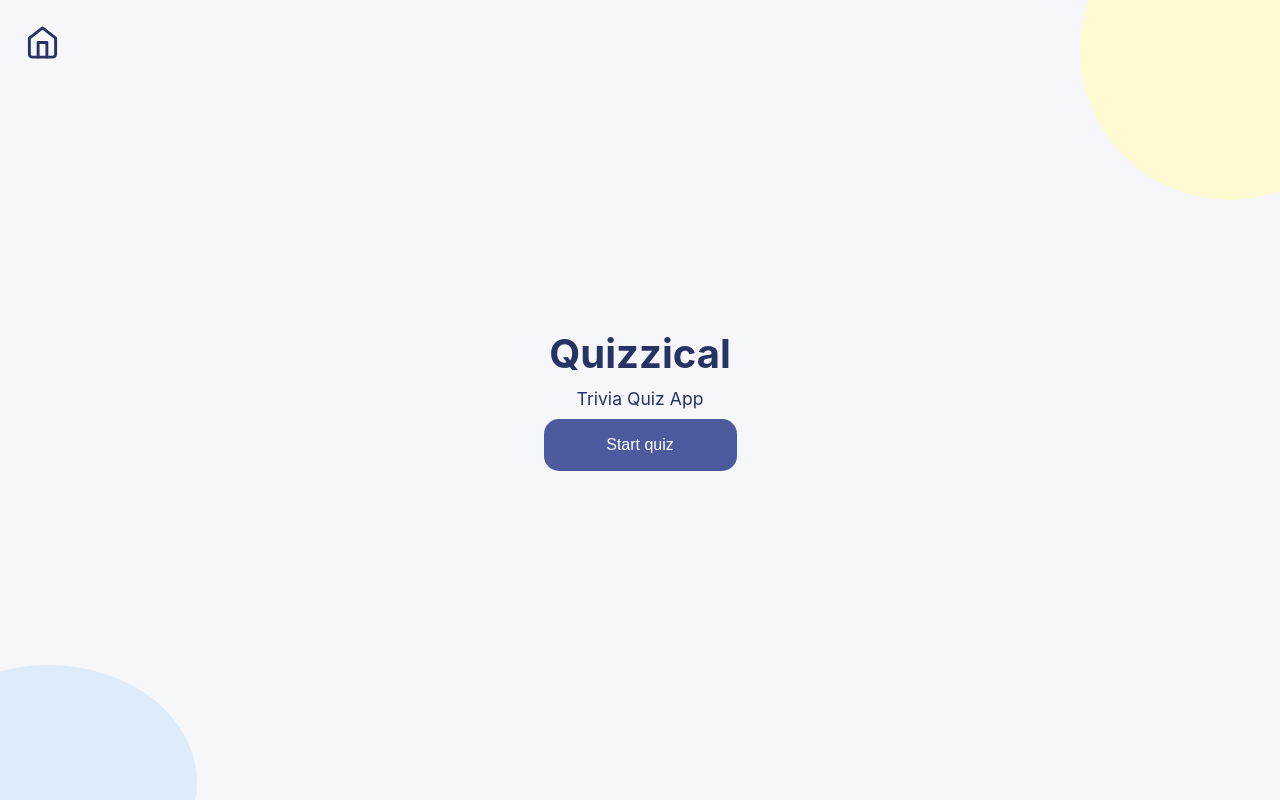
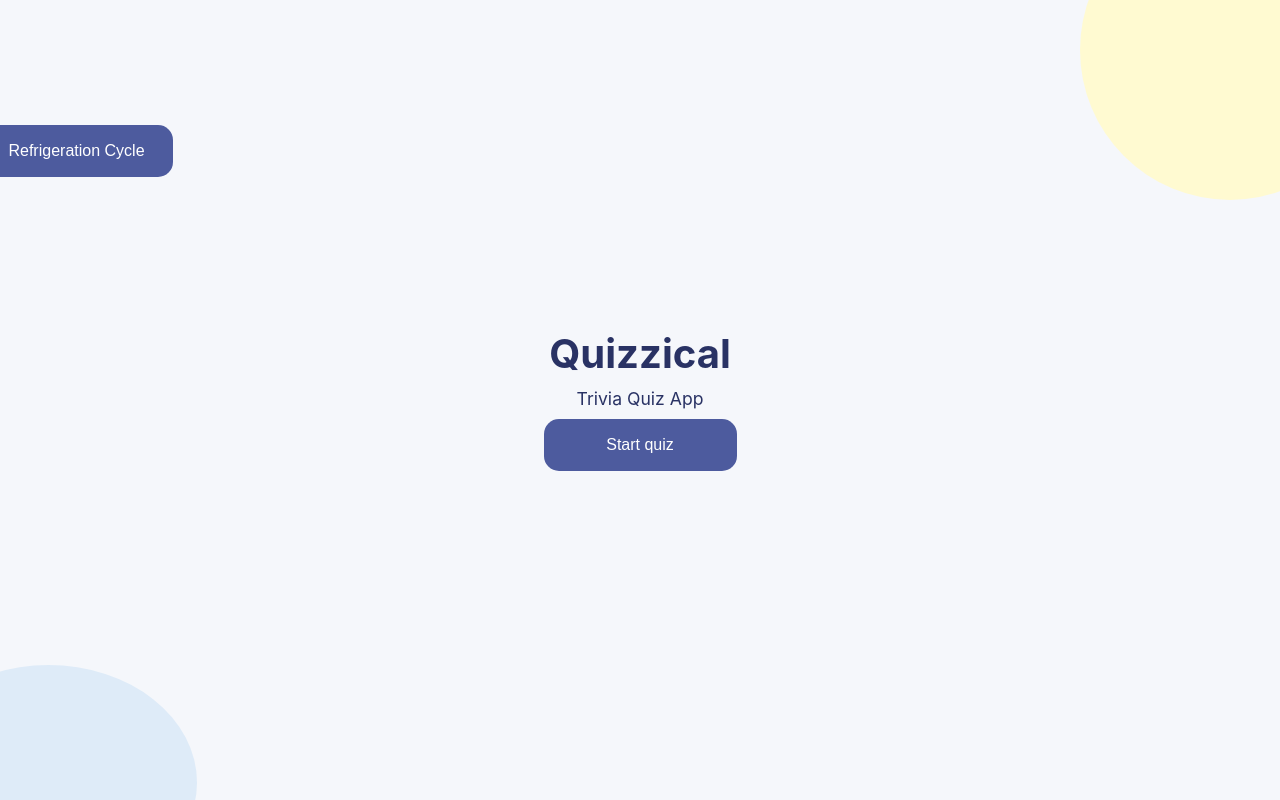
Before and after one commit to mejiab4494/Quizzical, a React (Vite) app: page / in a window 1280 px wide. Built offline with nearby package versions, Linux system fonts and the light colour scheme.

Commit message:
deleted the home widget file and addeded it to the starting page fixed the bug, added coded to randomized refrigeration cycle page, addded nav button

```diff
--- a/src/App.jsx
+++ b/src/App.jsx
@@ -1,15 +1,13 @@
 import { useState } from 'react'
 import StartingPage from './component/startingPage'
-import HomeWidget from './component/homeWidget'
 import './App.css'
 
 function App() {
-  const [page, setPage] = useState('home')
+
 
   return (
     <>
       <div className='right-blobcorner'></div>
-      <HomeWidget />
       <StartingPage />
       <div className='left-blob-bottomcorner'></div>
     </>
--- a/src/component/homeWidget.jsx
+++ /dev/null
@@ -1,12 +0,0 @@
-const HomeWidget = ({ setPage }) => {
-  return (
-    <button className='home-widget' onClick={() => setPage('home')}>
-      <svg  viewBox="0 0 24 24" fill="none" stroke="currentColor" strokeWidth="2" strokeLinecap="round" strokeLinejoin="round">
-        <path d="M3 9l9-7 9 7v11a2 2 0 0 1-2 2H5a2 2 0 0 1-2-2z"/>
-        <polyline points="9 22 9 12 15 12 15 22"/>
-      </svg>
-    </button>
-  )
-}
-
-export default HomeWidget
--- /dev/null
+++ b/src/component/navButtons.css
@@ -0,0 +1,26 @@
+.navBtn {
+  position: fixed;
+  top: 125px;
+  left: 0;
+  display: flex;
+  flex-direction: column;
+  gap: 8px;
+}
+
+.navBtn button {
+  background-color: #4D5B9E;
+  color: white;
+  width: 193px;
+  height: 52px;
+  border: none;
+  padding: 10px 20px;
+  font-size: 1rem;
+  border-radius: 0 15px 15px 0;  /* only right side rounded */
+  cursor: pointer;
+  transform: translateX(-20px); /* hide most of the button off screen */
+  transition: transform 0.3s ease;
+}
+
+.navBtn button:hover {
+  transform: translateX(0); /* slide fully into view */
+}
--- /dev/null
+++ b/src/component/navButtons.jsx
@@ -0,0 +1,12 @@
+import { useState, useMemo } from "react";
+import "./navButtons.css"
+
+
+export default function NavButtons( {page, setPage}) {
+    return (
+        <div className="navBtn">
+            <button onClick={()=> {}}> Refrigeration Cycle</button>
+        </div>
+
+    )
+}
--- a/src/component/questionPage.jsx
+++ b/src/component/questionPage.jsx
@@ -26,7 +26,8 @@ export default function QuestionPage() {
           }
           buffer = [];
         }
-        result.push([q]); // dragdrop gets its own page
+        const shuffledQ = { ...q, labels: [...q.labels].sort(() => Math.random() - 0.5) };
+        result.push([shuffledQ]); // dragdrop gets its own page
       } else {
         buffer.push(q);
         if (buffer.length === QUESTIONS_PER_PAGE) {
--- a/src/component/startingPage.jsx
+++ b/src/component/startingPage.jsx
@@ -1,19 +1,34 @@
 import { useState } from "react"
 import QuestionPage from "./questionPage.jsx"
+import NavButtons from "./navButtons.jsx"
 
 export default function StartingPage() {
-  const [startQuiz, setStartQuiz] = useState(false)
-
-  if (startQuiz) {
-    return <QuestionPage />
-  }
-
+  const [page, setPage] = useState("home") // "home" | "quiz"
 
   return (
-      <div className="centered-container">
-        <h1>Quizzical</h1>
-        <p>Trivia Quiz App</p>
-        <button onClick={()=> {setStartQuiz(true); }}  className='start-btn'>Start quiz</button>
-      </div>
+    <>
+      <NavButtons page={page} setPage={setPage} />
+      {/* Home button always visible except on home screen */}
+      {page !== "home" && (
+        <button onClick={() => setPage("home")} className="home-widget">
+          <svg viewBox="0 0 24 24" fill="none" stroke="currentColor" strokeWidth="2" strokeLinecap="round" strokeLinejoin="round">
+            <path d="M3 9l9-7 9 7v11a2 2 0 0 1-2 2H5a2 2 0 0 1-2-2z"/>
+            <polyline points="9 22 9 12 15 12 15 22"/>
+          </svg>
+        </button>
+      )}
+
+      {page === "home" && (
+        <div className="centered-container">
+          <h1>Quizzical</h1>
+          <p>Trivia Quiz App</p>
+          <button onClick={() => setPage("quiz")} className="start-btn">
+            Start quiz
+          </button>
+        </div>
+      )}
+
+      {page === "quiz" && <QuestionPage />}
+    </>
   )
 }
```
